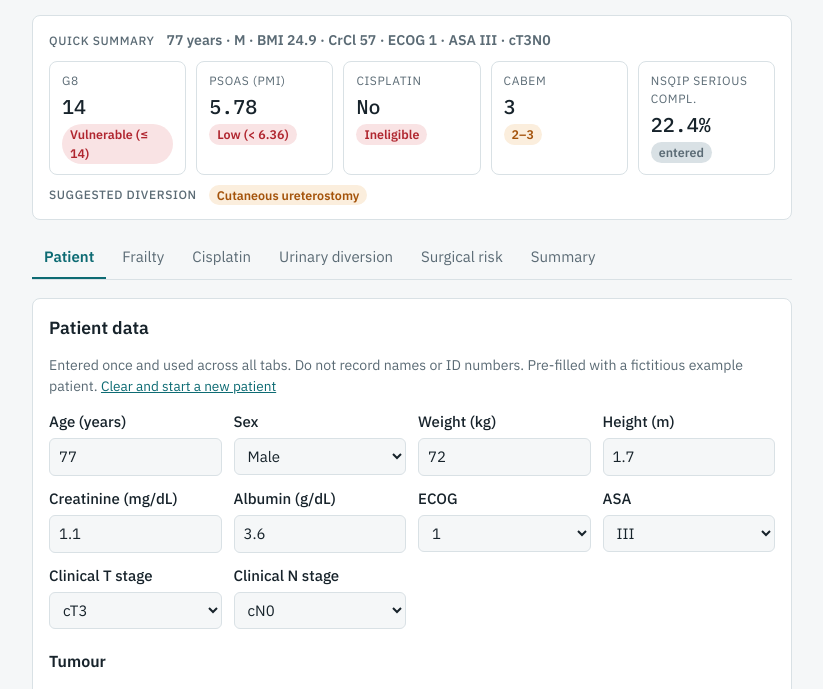
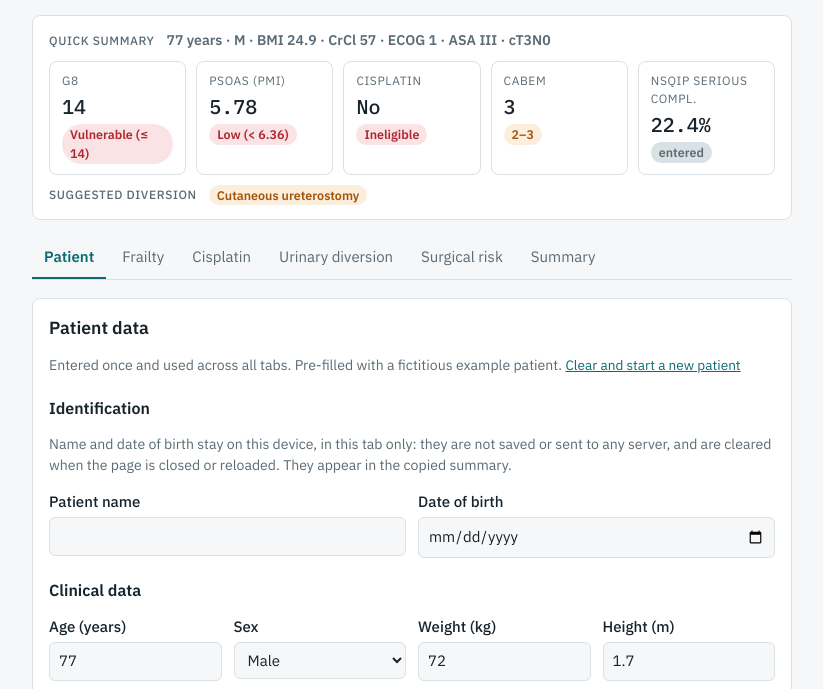
Before and after one commit to abedaniel1977/CystoRisk, a website with bundled scripts: page index.html in a window 1280 px wide. Shown: the part 111-800 px from the top of the page, without its empty margins (228-1051 px from the left). Built offline with nearby package versions, Linux system fonts and the light colour scheme.

Commit message:
Adiciona nome e data de nascimento do paciente, com idade calculada
Os campos ficam só na memória da aba (sem localStorage nem envio) e
aparecem no resumo rápido e no resumo copiado. Rótulos em pt, en e es.

Co-Authored-By: Claude Opus 5.5 <noreply@anthropic.com>
Claude-Session: https://claude.ai/code/session_01NhRSqeRsarxWJX4UdPNuaY

```diff
--- a/css/app.css
+++ b/css/app.css
@@ -58,3 +58,4 @@ h3{font-size:1rem;margin:6px 0 0;font-weight:600}
 .cklist label{font-weight:400}
 .topbar{display:flex;justify-content:space-between;align-items:flex-start;gap:12px;flex-wrap:wrap}
 a{color:var(--accent)}
+input[readonly]{background:var(--accent-soft);border-style:dashed}
--- a/index.html
+++ b/index.html
@@ -48,8 +48,15 @@
   <section class="panel" id="p-pt" role="tabpanel">
     <h2 data-i18n="patientTitle"></h2>
     <p class="note"><span data-i18n="patientNote"></span> <span data-i18n="example"></span> <button class="link" id="resetBtn" type="button" data-i18n="reset"></button></p>
+    <h3 data-i18n="idTitle"></h3>
+    <p class="note" data-i18n="idNote"></p>
     <div class="row">
-      <div class="q"><label for="age" data-i18n="age"></label><input id="age" type="number" min="18" max="110"></div>
+      <div class="q"><label for="pname" data-i18n="pname"></label><input id="pname" type="text" autocomplete="off" autocapitalize="words" spellcheck="false"></div>
+      <div class="q"><label for="dob" data-i18n="dob"></label><input id="dob" type="date" min="1900-01-01" autocomplete="off"></div>
+    </div>
+    <h3 data-i18n="clinTitle"></h3>
+    <div class="row">
+      <div class="q"><label for="age"><span data-i18n="age"></span><span class="auto" id="ageAuto" hidden></span></label><input id="age" type="number" min="18" max="110"></div>
       <div class="q"><label for="sex" data-i18n="sex"></label><select id="sex"><option value="M" data-i18n="male"></option><option value="F" data-i18n="female"></option></select></div>
       <div class="q"><label for="wt" data-i18n="weight"></label><input id="wt" type="number" step="0.5"></div>
       <div class="q"><label for="ht" data-i18n="height"></label><input id="ht" type="number" step="0.01" min="1" max="2.3"></div>
--- a/js/app.js
+++ b/js/app.js
@@ -80,14 +80,25 @@ function applyLang(l) {
 }
 
 // ---------- Cálculo e renderização ----------
+// Data de nascimento para exibição (en: ISO, sem ambiguidade; pt/es: dd/mm/aaaa).
+const fmtDate = (iso) => { if (!iso) return ""; const [y, m, d] = iso.split("-"); return lang === "en" ? iso : `${d}/${m}/${y}`; };
+
 function update() {
+  // Idade automática pela data de nascimento (só na memória da aba; nada é salvo).
+  const dobAge = S.ageFromBirthDate($("dob").value);
+  $("age").readOnly = dobAge != null; $("ageAuto").hidden = dobAge == null;
+  $("ageAuto").textContent = " · " + t("ageAuto");
+  if (dobAge != null) $("age").value = dobAge;
+  const pname = $("pname").value.trim(), dob = dobAge != null ? fmtDate($("dob").value) : "";
+  const idTxt = [pname, dob && `${t("dobShort")} ${dob}`].filter(Boolean).join(", ");
+
   const age = num("age"), female = $("sex").value === "F", wt = num("wt"), ht = num("ht"), cr = num("cr");
   const ecog = +$("ecog").value, asa = +$("asa").value, cn = $("cn").value === "1";
   const histV = $("hist").value, ur = $("ureth").value, hy = +$("hydro").value, lvi = $("lvi").value;
   const b = S.bmi(wt, ht), cl = S.cockcroftGault({ age, weightKg: wt, creatinine: cr, female });
   $("bmi").textContent = b ? fmt(b, 1) : "–"; $("clcr").textContent = cl ? fmt(cl, 0) : "–";
   const asaR = ["", "I", "II", "III", "IV"][asa];
-  $("qPt").textContent = `${histV !== "pure" ? "⚠ " + t("variantFlag") + " · " : ""}${age ?? "–"} ${t("years")} · ${female ? "F" : "M"} · ${t("bmi")} ${b ? fmt(b, 1) : "–"} · ${t("crcl").split(" ")[0]} ${cl ? fmt(cl, 0) : "–"} · ECOG ${ecog} · ASA ${asaR} · ${$("ct").value}${cn ? "N+" : "N0"}`;
+  $("qPt").textContent = `${pname ? pname + " · " : ""}${histV !== "pure" ? "⚠ " + t("variantFlag") + " · " : ""}${age ?? "–"} ${t("years")} · ${female ? "F" : "M"} · ${t("bmi")} ${b ? fmt(b, 1) : "–"} · ${t("crcl").split(" ")[0]} ${cl ? fmt(cl, 0) : "–"} · ECOG ${ecog} · ASA ${asaR} · ${$("ct").value}${cn ? "N+" : "N0"}`;
 
   // G8 automáticos
   if (b) $("g8-F").value = S.bmiPoints(b);
@@ -171,7 +182,7 @@ function update() {
   const labelOf = (e) => e.parentElement.querySelector("[data-i18n]").textContent;
   const L = [
     `CystoRisk · ${t("tagline")}`, "",
-    `${t("sumPatient")}: ${age ?? "–"} ${t("years")}, ${t(female ? "female" : "male").toLowerCase()}, ${t("bmi")} ${b ? fmt(b, 1) : "–"} kg/m², ${$("ct").value}${cn ? "N+" : "N0"}`,
+    `${t("sumPatient")}: ${idTxt ? idTxt + " · " : ""}${age ?? "–"} ${t("years")}, ${t(female ? "female" : "male").toLowerCase()}, ${t("bmi")} ${b ? fmt(b, 1) : "–"} kg/m², ${$("ct").value}${cn ? "N+" : "N0"}`,
     `${t("sumTumor")}: ${optText("hist")} · CIS ${t($("cis").value === "1" ? "yes" : "no").toLowerCase()} · ${optText("ureth").toLowerCase()} · ${t("hydro").toLowerCase()} ${optText("hydro").toLowerCase()} · LVI ${optText("lvi").toLowerCase()}`,
     `ECOG ${ecog} · ASA ${asaR} · ${t("creatinine").replace(" (mg/dL)", "")} ${dec("cr")} mg/dL (${t("crcl").split(" ")[0]} ${cl ? fmt(cl, 0) : "–"} mL/min) · ${t("albumin").replace(" (g/dL)", "")} ${dec("alb")} g/dL`, "",
     t("sumFrailty"),
--- a/js/i18n.js
+++ b/js/i18n.js
@@ -16,7 +16,8 @@ export const STRINGS = {
     tabPatient: "Paciente", tabFrailty: "Fragilidade", tabCis: "Cisplatina", tabDiv: "Derivação urinária", tabRisk: "Risco cirúrgico", tabSummary: "Resumo",
     // paciente
     patientTitle: "Dados do paciente",
-    patientNote: "Preenchidos uma vez e usados em todas as abas. Não registre nome nem documento.",
+    patientNote: "Preenchidos uma vez e usados em todas as abas.",
+    idTitle: "Identificação", idNote: "Nome e data de nascimento ficam só neste aparelho, nesta aba: não são salvos nem enviados a nenhum servidor, e somem ao fechar ou recarregar a página. Eles aparecem no resumo copiado.", pname: "Nome do paciente", dob: "Data de nascimento", clinTitle: "Dados clínicos", ageAuto: "calculada pela data de nascimento", dobShort: "nasc.",
     age: "Idade (anos)", sex: "Sexo", male: "Masculino", female: "Feminino", weight: "Peso (kg)", height: "Altura (m)",
     creatinine: "Creatinina (mg/dL)", albumin: "Albumina (g/dL)", ecog: "ECOG", asa: "ASA", cT: "Estadiamento clínico T", cN: "Estadiamento clínico N",
     bmi: "IMC", crcl: "ClCr (Cockcroft-Gault)",
@@ -120,7 +121,8 @@ export const STRINGS = {
     variantFlag: "variant",
     tabPatient: "Patient", tabFrailty: "Frailty", tabCis: "Cisplatin", tabDiv: "Urinary diversion", tabRisk: "Surgical risk", tabSummary: "Summary",
     patientTitle: "Patient data",
-    patientNote: "Entered once and used across all tabs. Do not record names or ID numbers.",
+    patientNote: "Entered once and used across all tabs.",
+    idTitle: "Identification", idNote: "Name and date of birth stay on this device, in this tab only: they are not saved or sent to any server, and are cleared when the page is closed or reloaded. They appear in the copied summary.", pname: "Patient name", dob: "Date of birth", clinTitle: "Clinical data", ageAuto: "from date of birth", dobShort: "DOB",
     age: "Age (years)", sex: "Sex", male: "Male", female: "Female", weight: "Weight (kg)", height: "Height (m)",
     creatinine: "Creatinine (mg/dL)", albumin: "Albumin (g/dL)", ecog: "ECOG", asa: "ASA", cT: "Clinical T stage", cN: "Clinical N stage",
     bmi: "BMI", crcl: "CrCl (Cockcroft-Gault)",
@@ -219,7 +221,8 @@ export const STRINGS = {
     variantFlag: "variante",
     tabPatient: "Paciente", tabFrailty: "Fragilidad", tabCis: "Cisplatino", tabDiv: "Derivación urinaria", tabRisk: "Riesgo quirúrgico", tabSummary: "Resumen",
     patientTitle: "Datos del paciente",
-    patientNote: "Se completan una vez y se usan en todas las pestañas. No registre nombre ni documento.",
+    patientNote: "Se completan una vez y se usan en todas las pestañas.",
+    idTitle: "Identificación", idNote: "El nombre y la fecha de nacimiento quedan solo en este dispositivo, en esta pestaña: no se guardan ni se envían a ningún servidor, y se borran al cerrar o recargar la página. Aparecen en el resumen copiado.", pname: "Nombre del paciente", dob: "Fecha de nacimiento", clinTitle: "Datos clínicos", ageAuto: "calculada por la fecha de nacimiento", dobShort: "nac.",
     age: "Edad (años)", sex: "Sexo", male: "Masculino", female: "Femenino", weight: "Peso (kg)", height: "Altura (m)",
     creatinine: "Creatinina (mg/dL)", albumin: "Albúmina (g/dL)", ecog: "ECOG", asa: "ASA", cT: "Estadio clínico T", cN: "Estadio clínico N",
     bmi: "IMC", crcl: "ClCr (Cockcroft-Gault)",
--- a/js/scores.js
+++ b/js/scores.js
@@ -14,6 +14,17 @@ export function cockcroftGault({ age, weightKg, creatinine, female }) {
 }
 
 /** Pontos automáticos do G8 a partir da idade e do IMC. Bellera CA et al. Ann Oncol 2012;23:2166–72. */
+/** Idade em anos completos a partir da data de nascimento ("AAAA-MM-DD"). Retorna null se inválida ou futura. */
+export function ageFromBirthDate(birth, today = new Date()) {
+  const m = /^(\d{4})-(\d{2})-(\d{2})$/.exec(birth || "");
+  if (!m) return null;
+  const y = +m[1], mo = +m[2], d = +m[3];
+  const dt = new Date(y, mo - 1, d);
+  if (dt.getFullYear() !== y || dt.getMonth() !== mo - 1 || dt.getDate() !== d) return null;
+  let age = today.getFullYear() - y;
+  if (today.getMonth() < mo - 1 || (today.getMonth() === mo - 1 && today.getDate() < d)) age--;
+  return age >= 0 && age <= 130 ? age : null;
+}
 export function g8AgePoints(age) { return age > 85 ? 0 : age >= 80 ? 1 : 2; }
 export function bmiPoints(b) { return b == null ? null : b < 19 ? 0 : b < 21 ? 1 : b < 23 ? 2 : 3; }
 
--- a/sw.js
+++ b/sw.js
@@ -1,5 +1,5 @@
 // CystoRisk – service worker: funciona offline depois da primeira visita.
-const CACHE = "cystorisk-v1";
+const CACHE = "cystorisk-v2";
 const FILES = ["./", "index.html", "css/app.css", "js/app.js", "js/scores.js", "js/i18n.js", "manifest.webmanifest", "icons/icon.svg", "icons/icon-192.png", "icons/icon-512.png"];
 self.addEventListener("install", (e) => { e.waitUntil(caches.open(CACHE).then((c) => c.addAll(FILES))); self.skipWaiting(); });
 self.addEventListener("activate", (e) => {
```
Also changed, not shown: tests/scores.test.mjs (+9 -0 lines), README.md.
